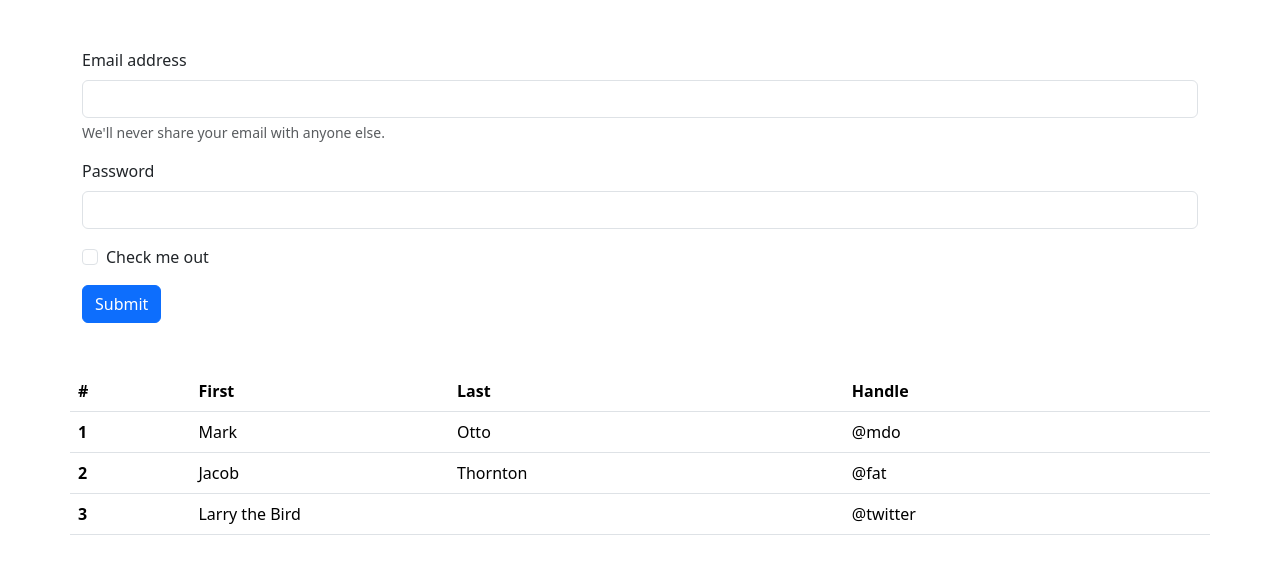
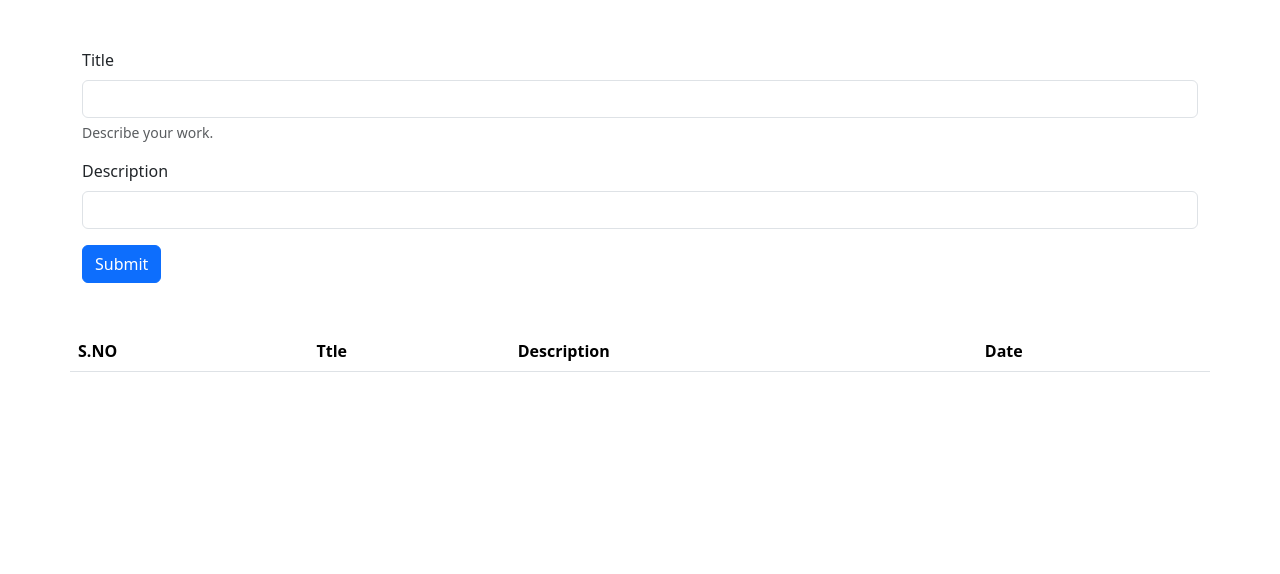
Before and after one commit to sahil8423379922/Flask-Project, a Flask app: page / in a window 1280 px wide. Shown: the part 56-630 px from the top of the page. Run offline with Flask 3, Linux system fonts and the light colour scheme; lists and menus that the app fills with data are empty.

Commit message:
Code Changed

```diff
--- a/app.py
+++ b/app.py
@@ -1,4 +1,4 @@
-from flask import Flask , render_template
+from flask import Flask , render_template , request
 from flask_sqlalchemy import SQLAlchemy
 from datetime import datetime
 
@@ -24,14 +24,25 @@ class db_model(db.Model):
         return "{self.sno}-{self.title}"
 
 
-@app.route('/')
+@app.route('/',methods =['GET','POST'])
+
 def hello_world():
+    if request.method =="POST":
+        title= request.form['title']
+        desc=request.form['desc']
+        print("The title = {}".format(title))
+        print("The Descrpton = {}".format(desc))
+        task =db_model(title = title, desc=desc)
+        db.session.add(task)
+        db.session.commit()
 
-    title ="Samplee"
-    desc="Computer is a electroic device"
-    task =db_model(title = title, desc=desc)
-    db.session.add(task)
-    db.session.commit()
+
+
+
+
+
+
+
 
     return render_template('index.html')
 
--- a/templates/index.html
+++ b/templates/index.html
@@ -64,35 +64,25 @@
 
     <!--Form Code is Started-->
     <div class="my-5">
-      <form class="container">
+      <form class="container" action="/" method="POST">
         <div class="mb-3">
-          <label for="exampleInputEmail1" class="form-label"
-            >Email address</label
-          >
+          <label for="exampleInputEmail1" class="form-label">Title</label>
           <input
-            type="email"
+            type="text"
             class="form-control"
-            id="exampleInputEmail1"
+            id="title"
+            name="title"
             aria-describedby="emailHelp"
           />
-          <div id="emailHelp" class="form-text">
-            We'll never share your email with anyone else.
-          </div>
+          <div id="emailHelp" class="form-text">Describe your work.</div>
         </div>
         <div class="mb-3">
-          <label for="exampleInputPassword1" class="form-label">Password</label>
-          <input
-            type="password"
-            class="form-control"
-            id="exampleInputPassword1"
-          />
+          <label for="exampleInputPassword1" class="form-label"
+            >Description</label
+          >
+          <input type="text" class="form-control" id="desc" name="desc" />
         </div>
-        <div class="mb-3 form-check">
-          <input type="checkbox" class="form-check-input" id="exampleCheck1" />
-          <label class="form-check-label" for="exampleCheck1"
-            >Check me out</label
-          >
-        </div>
+
         <button type="submit" class="btn btn-primary">Submit</button>
       </form>
     </div>
@@ -103,31 +93,12 @@
     <table class="table container">
       <thead>
         <tr>
-          <th scope="col">#</th>
-          <th scope="col">First</th>
-          <th scope="col">Last</th>
-          <th scope="col">Handle</th>
+          <th scope="col">S.NO</th>
+          <th scope="col">Ttle</th>
+          <th scope="col">Description</th>
+          <th scope="col">Date</th>
         </tr>
       </thead>
-      <tbody>
-        <tr>
-          <th scope="row">1</th>
-          <td>Mark</td>
-          <td>Otto</td>
-          <td>@mdo</td>
-        </tr>
-        <tr>
-          <th scope="row">2</th>
-          <td>Jacob</td>
-          <td>Thornton</td>
-          <td>@fat</td>
-        </tr>
-        <tr>
-          <th scope="row">3</th>
-          <td colspan="2">Larry the Bird</td>
-          <td>@twitter</td>
-        </tr>
-      </tbody>
     </table>
     <!--Table Ends Here-->
 
```
Also changed, not shown: instance/storage.db.
